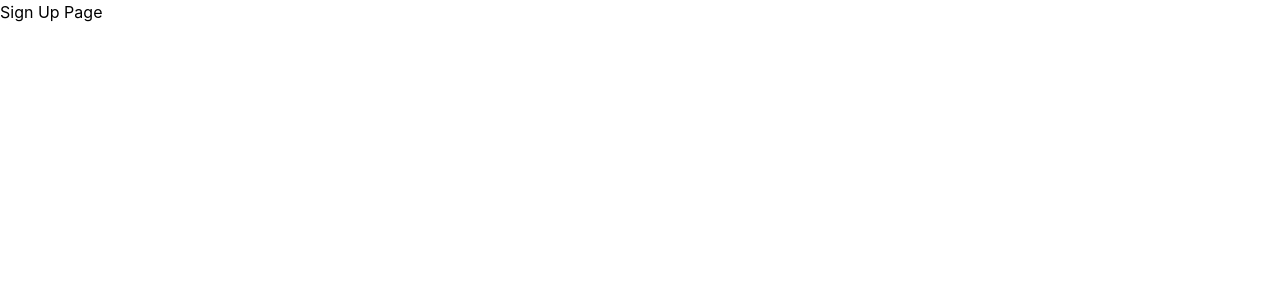
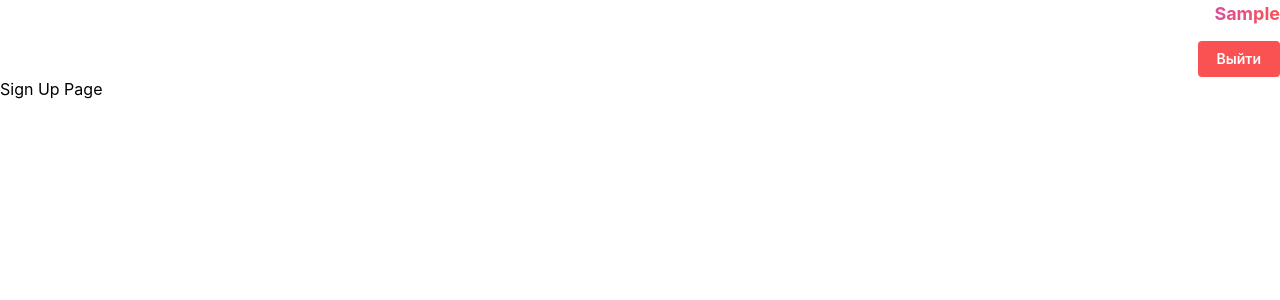
Before and after one commit to eg-bond/notes_hw, a React (Vite) app: page /sign_up in a window 1280 px wide. Shown: the top 300 px of the page. Built offline with nearby package versions, Linux system fonts and the light colour scheme; sample sign-in values are in the browser's storage.

Commit message:
feat: AuthStatus component done

```diff
--- /dev/null
+++ b/src/components/AuthStatus/AuthStatus.tsx
@@ -0,0 +1,54 @@
+import { useNavigate } from 'react-router-dom';
+import { useAuthContext } from '@/context/AuthProvider';
+import { Box, Button, Flex, Text } from '@mantine/core';
+import { AppRoutes } from '@/types/generalTypes';
+
+export const AuthStatus = () => {
+  const auth = useAuthContext();
+  const navigate = useNavigate();
+
+  const handleSignOut = () => {
+    auth?.signOut(() => navigate(AppRoutes.Main));
+  };
+
+  function EnterBtn() {
+    return (
+      <Button color='green' onClick={() => navigate('/' + AppRoutes.SignIn)}>
+        Войти
+      </Button>
+    );
+  }
+
+  function ExitBtn() {
+    return (
+      <Button color='red' onClick={handleSignOut}>
+        Выйти
+      </Button>
+    );
+  }
+
+  return (
+    <Flex rowGap='sm' direction={'column'} justify='center' align='flex-end'>
+      {/* if user is logged in */}
+      {auth?.user && (
+        <>
+          <Box w={125}>
+            <Text
+              tt='capitalize'
+              size='lg'
+              fw='bold'
+              ta='end'
+              truncate='end'
+              variant='gradient'
+              gradient={{ from: 'grape', to: 'red', deg: 90 }}>
+              {auth?.user}
+            </Text>
+          </Box>
+          <ExitBtn />
+        </>
+      )}
+      {/* if user is not logged in */}
+      {!auth?.user && <EnterBtn />}
+    </Flex>
+  );
+};
--- /dev/null
+++ b/src/components/AuthStatus/index.ts
@@ -0,0 +1,3 @@
+import { AuthStatus } from './AuthStatus';
+
+export { AuthStatus };
--- a/src/pages/MainLayout/MainLayout.tsx
+++ b/src/pages/MainLayout/MainLayout.tsx
@@ -3,6 +3,7 @@ import { Outlet } from 'react-router-dom';
 import { useDisclosure } from '@mantine/hooks';
 import { NotesPanel } from '@/components/NotesPanel';
 import { SearchBox } from '@/components/SearchBox';
+import { AuthStatus } from '@/components/AuthStatus';
 
 export function MainLayout() {
   const [opened, { toggle, close }] = useDisclosure();
@@ -18,6 +19,7 @@ export function MainLayout() {
       <AppShell.Header>
         <Burger opened={opened} onClick={toggle} size='sm' />
         <SearchBox />
+        <AuthStatus />
       </AppShell.Header>
 
       <AppShell.Navbar>
--- a/src/pages/SignUp/SignUp.tsx
+++ b/src/pages/SignUp/SignUp.tsx
@@ -1,3 +1,10 @@
+import { AuthStatus } from '@/components/AuthStatus';
+
 export function SignUp() {
-  return <div>Sign Up Page</div>;
+  return (
+    <>
+      <AuthStatus />
+      <div>Sign Up Page</div>
+    </>
+  );
 }
```
